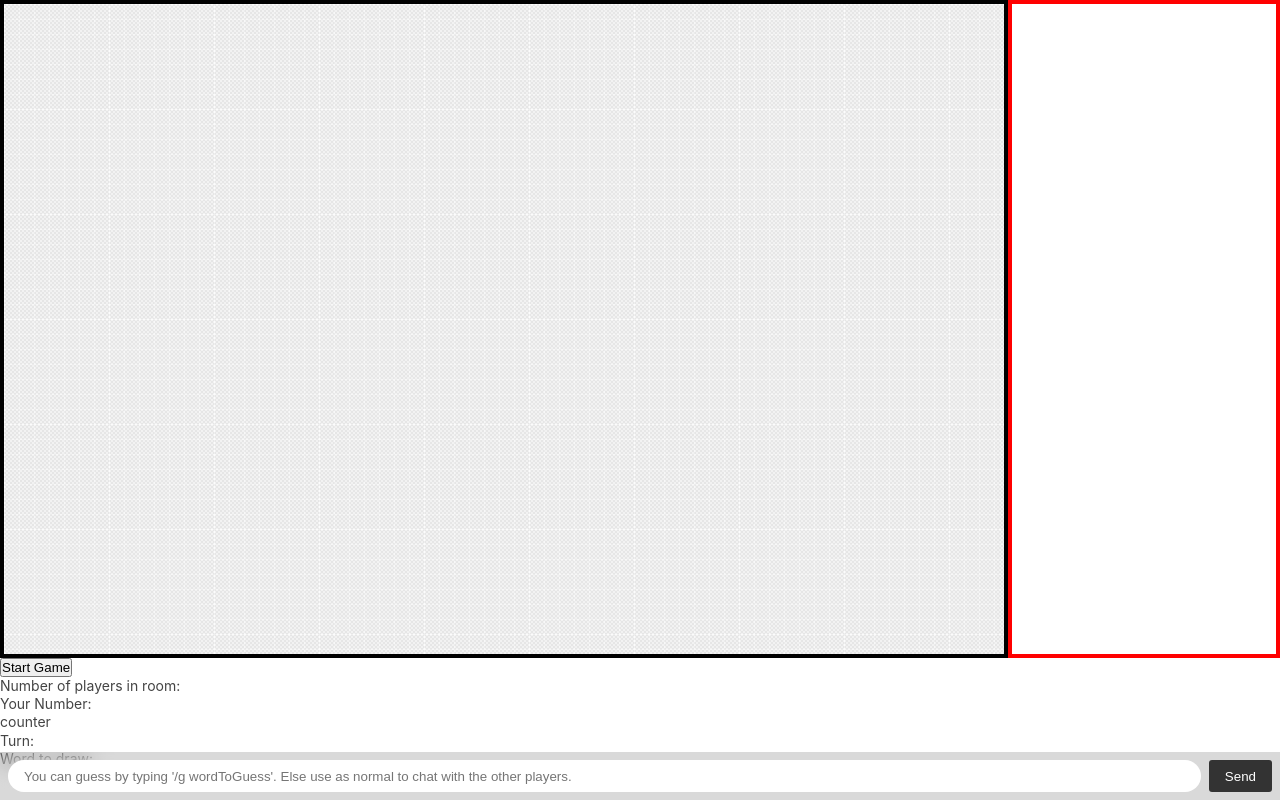
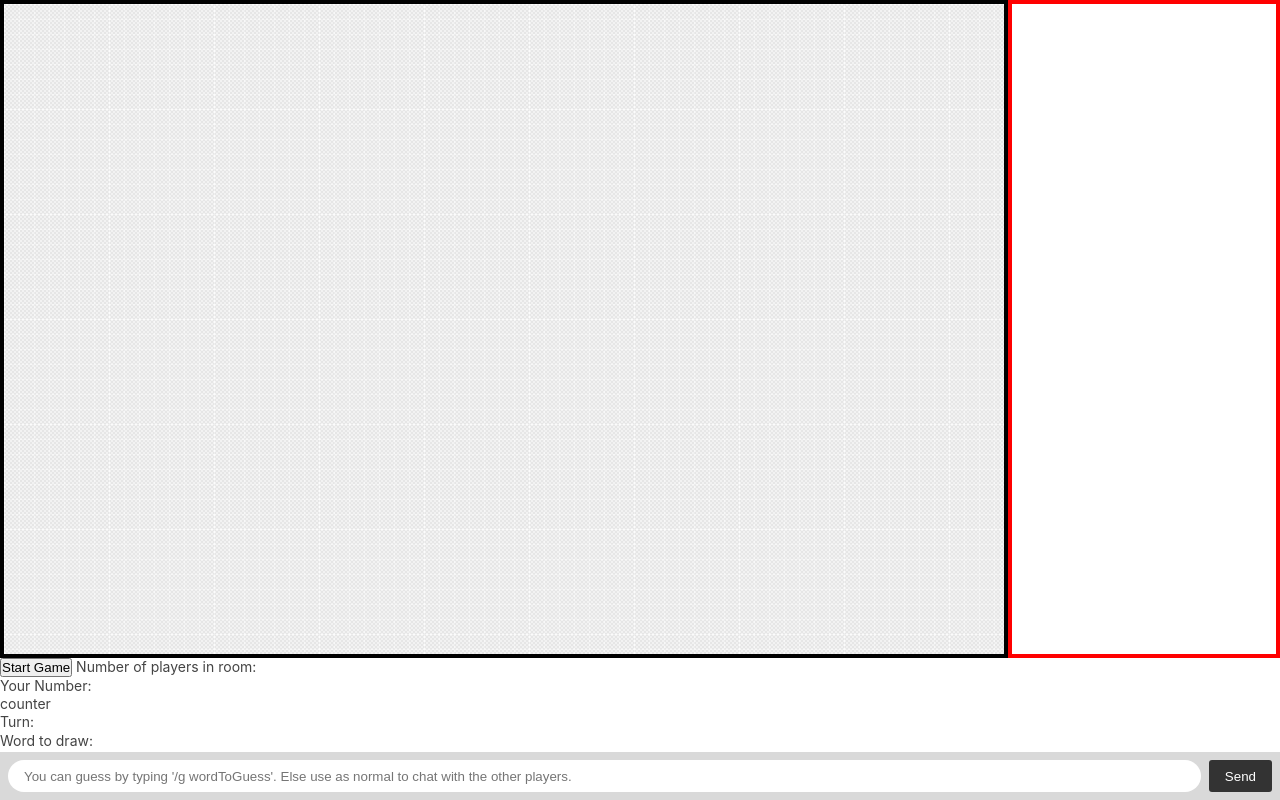
Before and after one commit to ThaDuyx/draw_project, a website: page game.html in a window 1280 px wide. Drawn offline with nearby package versions, Linux system fonts and the light colour scheme; files that its build step writes are made by us from their sources; no server answers; files whose address does not match are found by name.

Commit message:
adding player numbers 4

```diff
--- a/game.html
+++ b/game.html
@@ -46,7 +46,7 @@
         </div>
     </div>
     <button id="startGame" value="Submit">Start Game</button>
-    <p>Number of players in room:<p id="numberOfPlayers"></p></p>
+    <p style="display:inline">Number of players in room:<p id="numberOfPlayers" style="display:inline"></p></p>
     <p style="display:inline">Your Number: <p id="playerNumber" style="display:inline"></p></p>
     <div id="countDown">counter</div>
     <div id="turn">Turn: </div>
```
